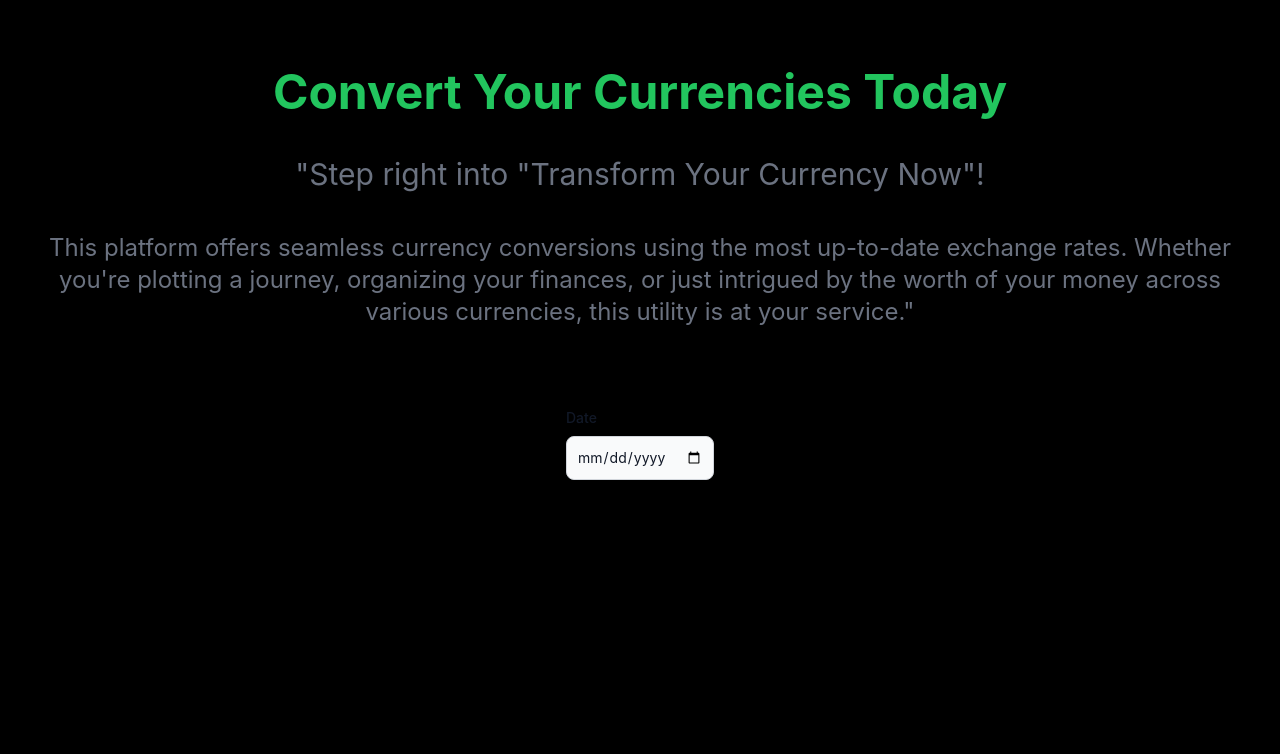
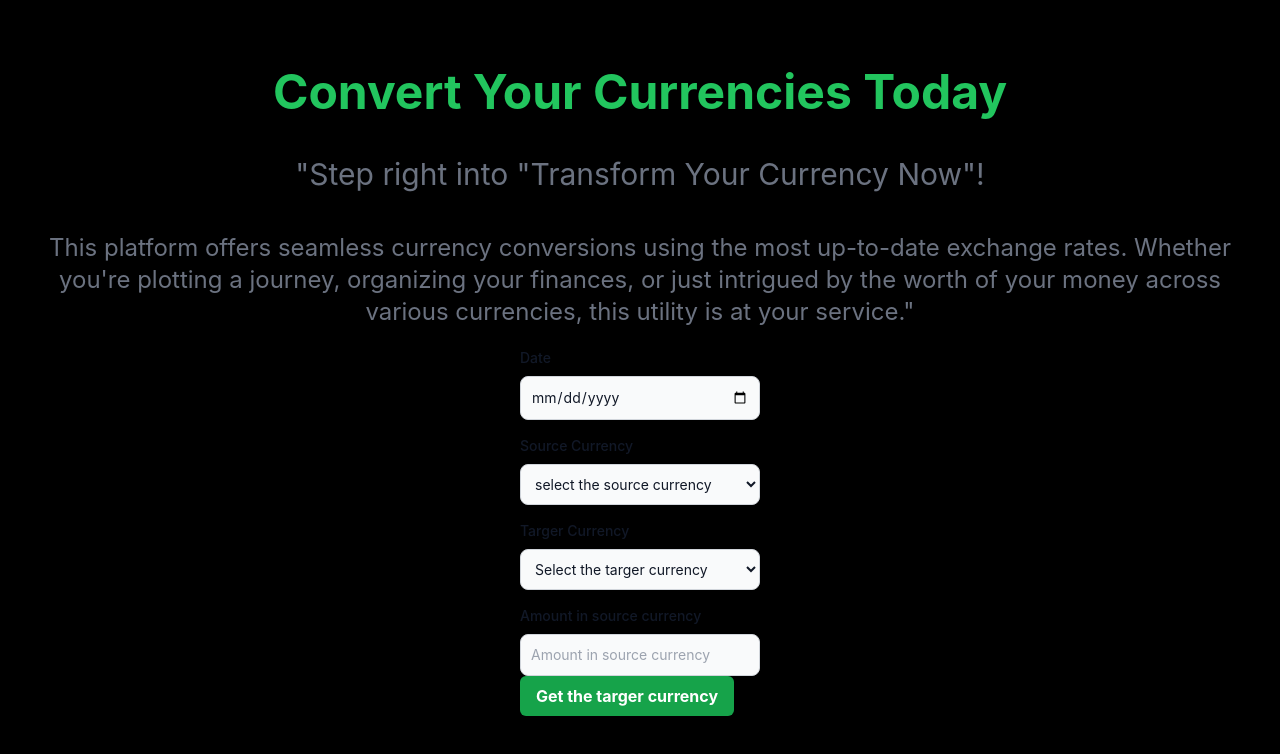
Before and after one commit to Sandaru-Dharmapriya/Curency_exchange_full_stack_app, a React (Create React App) app in the folder client/: page / in a window 1280 px wide. Shown: the top 754 px of the page. Built offline with nearby package versions, Linux system fonts and the light colour scheme.

Commit message:
finish the UI
Complete the user interface

```diff
--- a/client/src/pages/MainPage.js
+++ b/client/src/pages/MainPage.js
@@ -8,18 +8,62 @@
         <p className='mt-10 text-3xl text-center text-gray-500 dark:text-gray-400' >
         "Step right into "Transform Your Currency Now"!</p>
 
-        <p className='mt-10 text-2xl text-center text-gray-500 dark:text-gray-400'>This platform offers seamless currency conversions using the most up-to-date exchange rates.
+        <p className='mt-10 text-2xl text-center text-gray-500 dark:text-gray-400 '>This platform offers seamless currency conversions using the most up-to-date exchange rates.
         Whether you're plotting a journey, organizing your finances, or just intrigued by the worth
         of your money across various currencies, this utility is at your service."</p>
 
-        <div>
-            <section className='w-full '>
-                <form className='mt-20'>
-                    <div className='mb-4'>
-                    <label for="date" class="block mb-2 text-sm font-medium text-gray-900 dark:text-white">Date</label>
-                     <input type="date" id="date" class="bg-gray-50 border border-gray-300 text-gray-900 text-sm rounded-lg focus:ring-blue-500
-                      focus:border-blue-500 block w-full p-2.5 dark:bg-gray-700 dark:border-gray-600 dark:placeholder-gray-400 dark:text-white
-                       dark:focus:ring-blue-500 dark:focus:border-blue-500"  required />
+        <div className='mt-5 flex items-center justify-center flex-col'>
+            <section className='w-full lg:w-99'>
+                <form >
+                    <div class="mb-4">
+                        <label htmlForfor="" className="block mb-2 text-sm font-medium text-gray-900 dark:text-white">Date</label>
+                        <input type="date"
+                            id=""
+                            className="bg-gray-50 border border-gray-300 text-gray-900 text-sm rounded-lg focus:ring-green-500 focus:border-green-500 block w-full p-2.5 dark:bg-gray-700 dark:border-gray-600 dark:placeholder-gray-400 dark:text-white dark:focus:ring-green-500 dark:focus:border-green-500"
+                            placeholder="name@flowbite.com"
+                            required
+                        />
+                    </div>
+
+                    <div class="mb-4">
+                        <label htmlForfor="" className="block mb-2 text-sm font-medium text-gray-900 dark:text-white">Source Currency</label>
+                        <select type="text"
+                            id=""
+                            className="bg-gray-50 border border-gray-300 text-gray-900 text-sm rounded-lg focus:ring-green-500 focus:border-green-500 block w-full p-2.5 dark:bg-gray-700 dark:border-gray-600 dark:placeholder-gray-400 dark:text-white dark:focus:ring-green-500 dark:focus:border-green-500"
+                            placeholder="Select the source curruncy"
+                            required
+                        >
+                            <option>
+                                select the source currency
+                            </option>
+                        </select>
+                    </div>
+
+                    <div class="mb-4">
+                        <label htmlForfor="" className="block mb-2 text-sm font-medium text-gray-900 dark:text-white">Targer Currency</label>
+                        <select type="text"
+                            id=""
+                            className="bg-gray-50 border border-gray-300 text-gray-900 text-sm rounded-lg focus:ring-green-500 focus:border-green-500 block w-full p-2.5 dark:bg-gray-700 dark:border-gray-600 dark:placeholder-gray-400 dark:text-white dark:focus:ring-green-500 dark:focus:border-green-500"
+                            placeholder="Select targer currency"
+                            required
+                        >
+                            <option>Select the targer currency</option>
+                        </select>
+                    </div>
+
+                    <div class="mb-4">
+                        <label htmlForfor="" className="block mb-2 text-sm font-medium text-gray-900 dark:text-white">Amount in source currency</label>
+                        <input type="text"
+                            id=""
+                            className="bg-gray-50 border border-gray-300 text-gray-900 text-sm rounded-lg focus:ring-green-500 focus:border-green-500 block w-full p-2.5 dark:bg-gray-700 dark:border-gray-600 dark:placeholder-gray-400 dark:text-white dark:focus:ring-green-500 dark:focus:border-green-500"
+                            placeholder="Amount in source currency"
+                            required
+                        />
+
+                        <button className='bg-green-600 hover:bg-green-800 text-white font-bold py-2 px-4 rounded-md'>
+                            Get the targer currency
+                        </button>
+
                     </div>
                 </form>
             </section>
```
